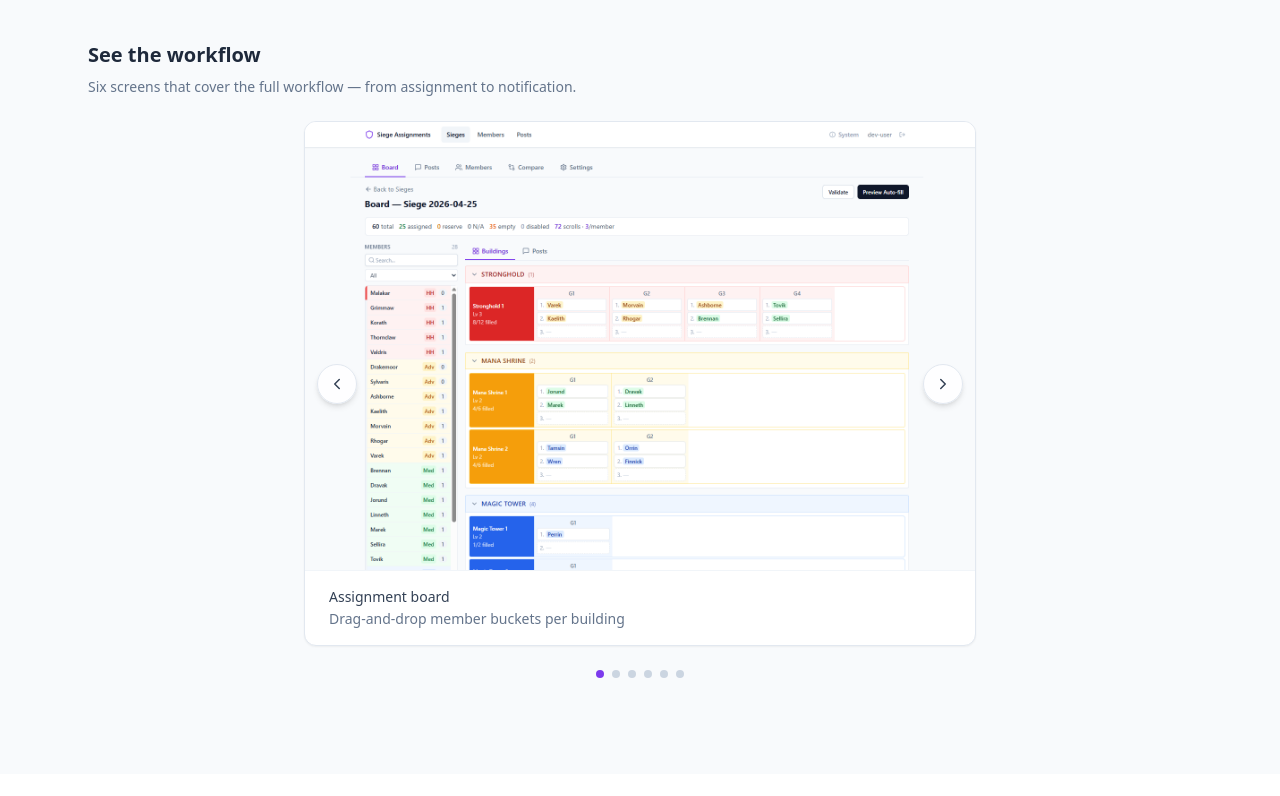
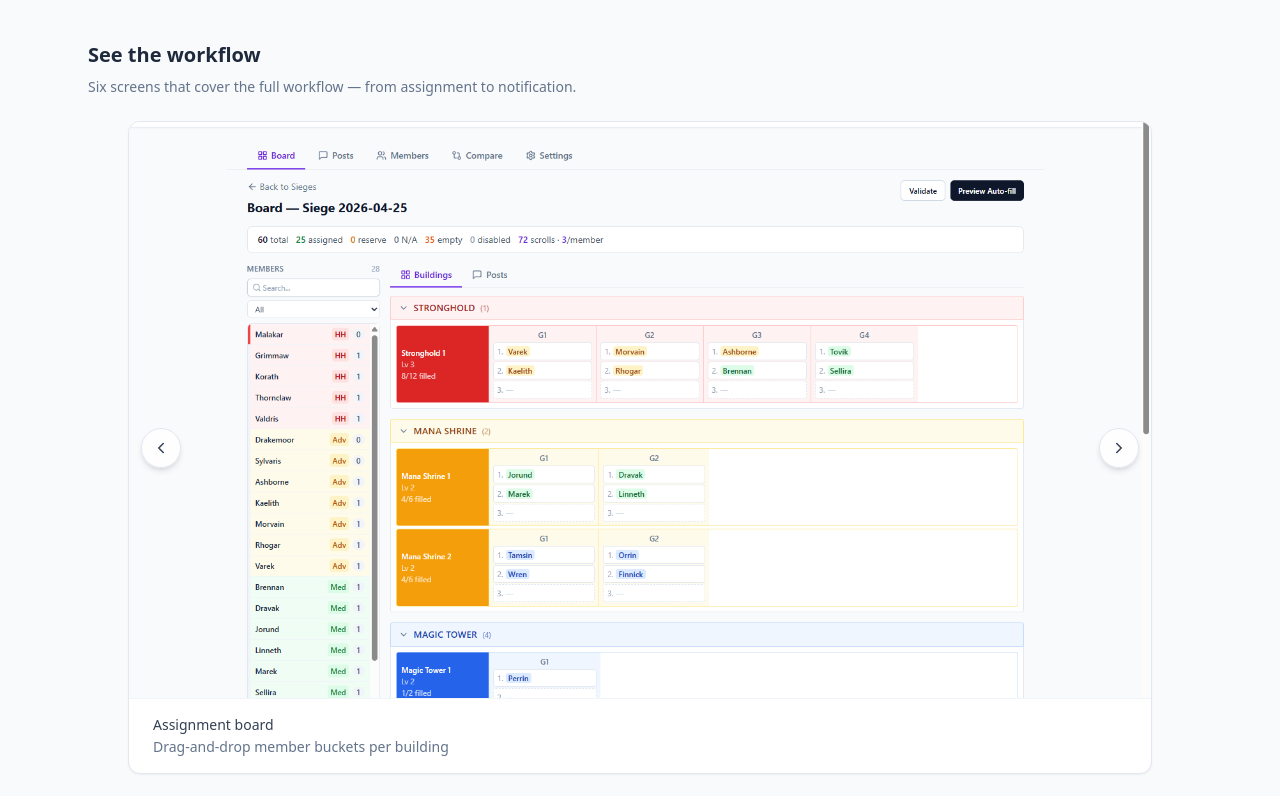
Before and after one commit to cbeaulieu-gt/siege-web, a React (Vite) app in the folder frontend/: page / in a window 1280 px wide. Shown: the part 1300-2096 px from the top of the page. Built offline with nearby package versions, Linux system fonts and the light colour scheme; no server answers.

Commit message:
feat: widen landing page carousel from max-w-2xl to max-w-5xl
Scale carousel viewport and image height to better fill the page
layout. Screenshots are now readable without needing a lightbox.

closes #207

```diff
--- a/frontend/src/components/Carousel.tsx
+++ b/frontend/src/components/Carousel.tsx
@@ -73,7 +73,7 @@ export default function Carousel({ slides }: CarouselProps) {
         ref={viewportRef}
         tabIndex={0}
         onKeyDown={handleKeyDown}
-        className="relative mx-auto max-w-2xl overflow-hidden rounded-xl border border-slate-200 bg-white shadow-sm focus:outline-none focus-visible:ring-2 focus-visible:ring-violet-500"
+        className="relative mx-auto max-w-5xl overflow-hidden rounded-xl border border-slate-200 bg-white shadow-sm focus:outline-none focus-visible:ring-2 focus-visible:ring-violet-500"
         data-testid="carousel-viewport"
       >
         {/* Track */}
@@ -96,11 +96,11 @@ export default function Carousel({ slides }: CarouselProps) {
                 <img
                   src={slide.image}
                   alt={slide.title}
-                  className="h-[28rem] w-full object-cover"
+                  className="h-[36rem] w-full object-cover"
                   loading="lazy"
                 />
               ) : (
-                <div className="flex h-[28rem] items-center justify-center border-b-2 border-dashed border-slate-300 bg-slate-50">
+                <div className="flex h-[36rem] items-center justify-center border-b-2 border-dashed border-slate-300 bg-slate-50">
                   <span className="px-4 text-center text-sm font-semibold text-slate-400">
                     {slide.placeholder}
                   </span>
```
